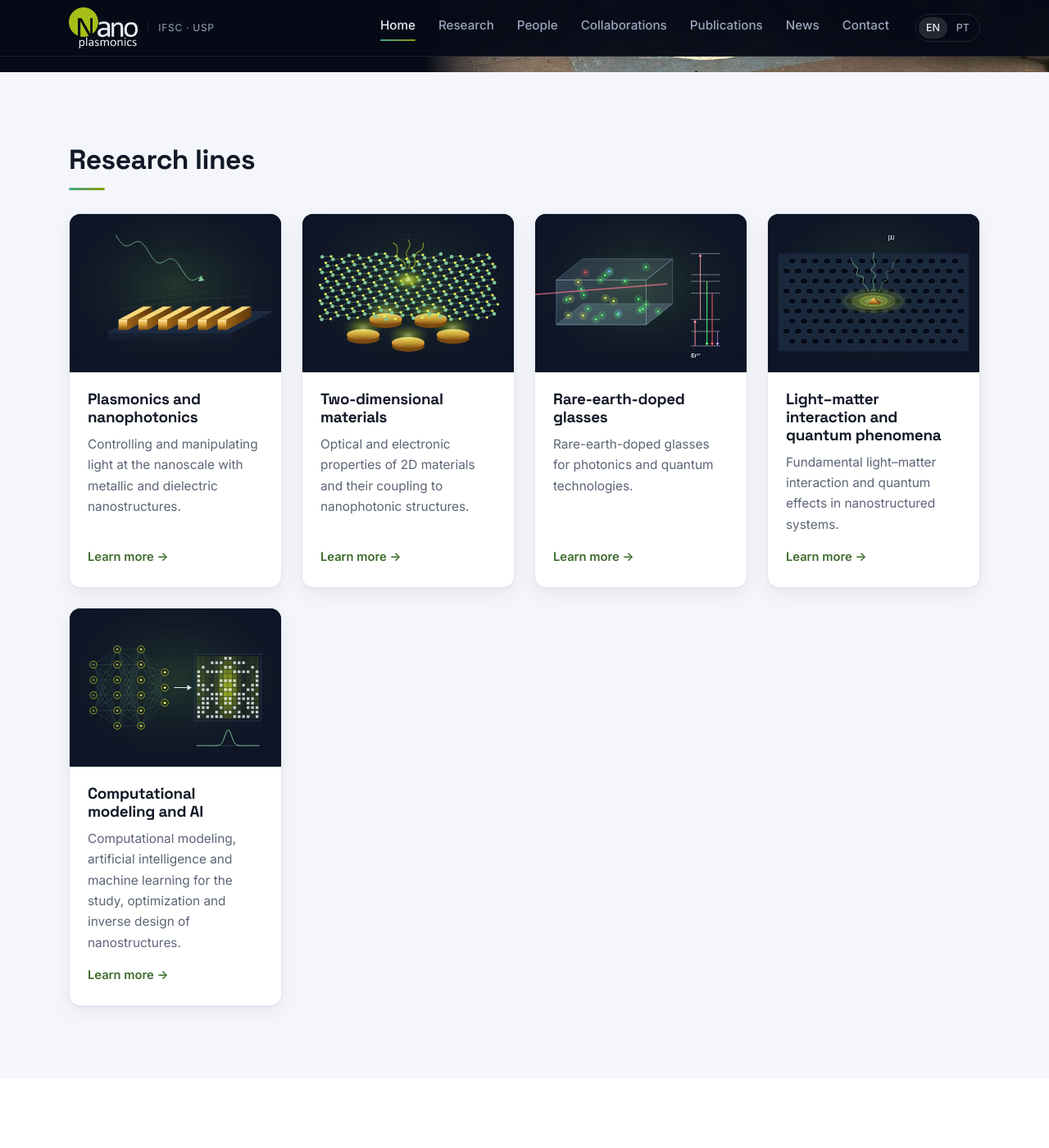
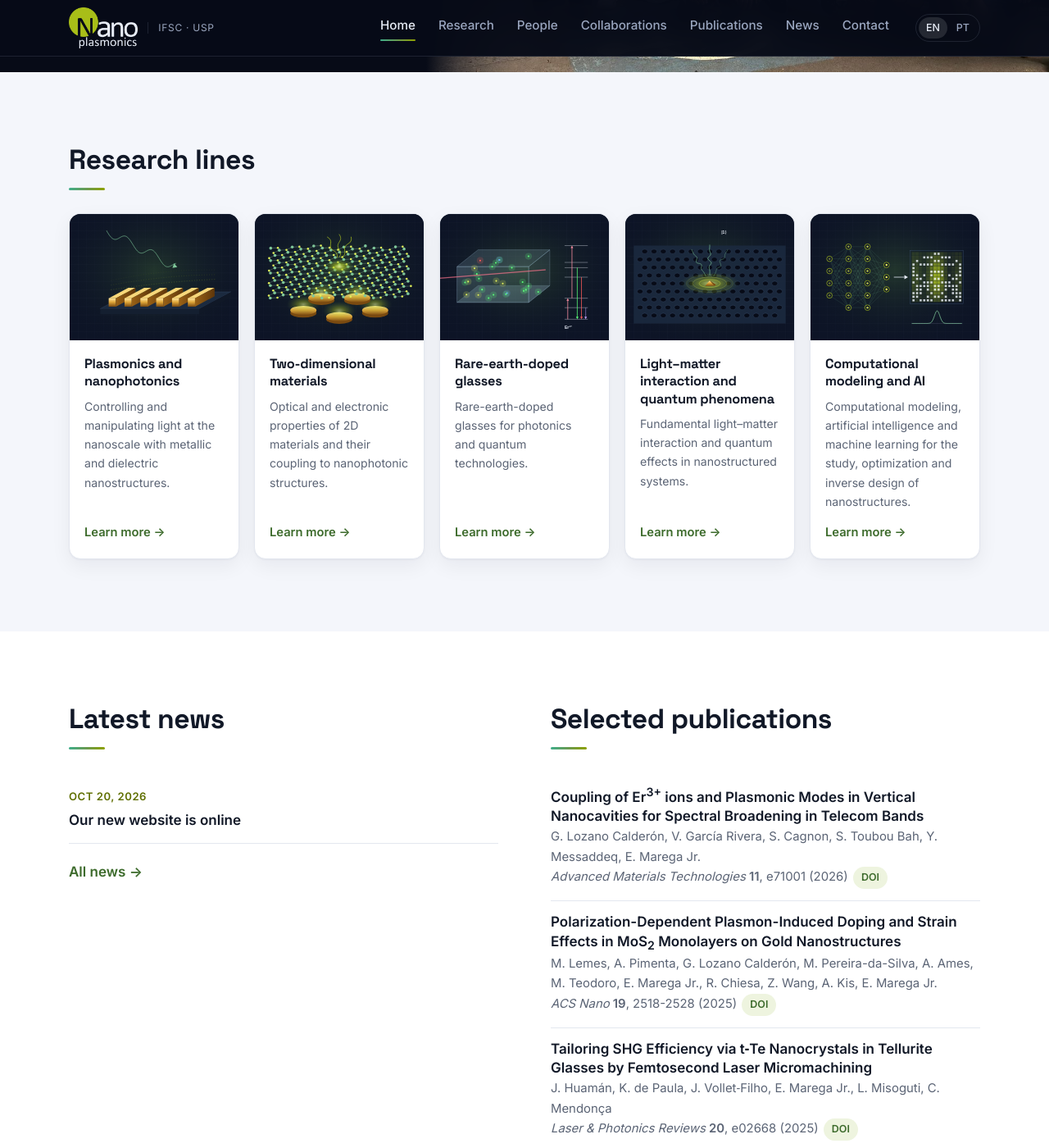
Before and after one commit to Nanoplasmonics-IFSC-USP/Nanoplasmonics-IFSC-USP.github.io, a Jekyll site: the page built from index.md, in a window 1280 px wide and 1400 px high, scrolled down 1790 px. Shown: the whole window at 82% size. Built offline with Jekyll 4.4.1, drawn with Linux system fonts in a browser that asks for light colours.

Commit message:
Home: research lines in a single row (swipe strip on small screens)

```diff
--- a/assets/css/style.css
+++ b/assets/css/style.css
@@ -292,7 +292,19 @@ p { margin: 0 0 1em; }
 
 /* ---------- Cards (research on home) ---------- */
 
-.card-grid { display: grid; grid-template-columns: repeat(auto-fill, minmax(250px, 1fr)); gap: 24px; }
+.card-grid { display: grid; grid-template-columns: repeat(5, minmax(0, 1fr)); gap: 18px; }
+.card-grid .card-body { padding: 18px 18px 20px; }
+.card-grid .card-body h3 { font-size: 1.02rem; line-height: 1.3; }
+.card-grid .card-body p { font-size: 0.88rem; }
+@media (max-width: 1000px) {
+  .card-grid {
+    grid-template-columns: none; grid-auto-flow: column; grid-auto-columns: minmax(240px, 42%);
+    overflow-x: auto; scroll-snap-type: x mandatory; padding-bottom: 12px;
+    margin: 0 -24px; padding-left: 24px; padding-right: 24px; scroll-padding: 0 24px;
+  }
+  .card-grid > .card { scroll-snap-align: start; }
+}
+@media (max-width: 560px) { .card-grid { grid-auto-columns: 78%; } }
 
 .card {
   display: flex; flex-direction: column; background: var(--bg); border: 1px solid var(--line);
```
